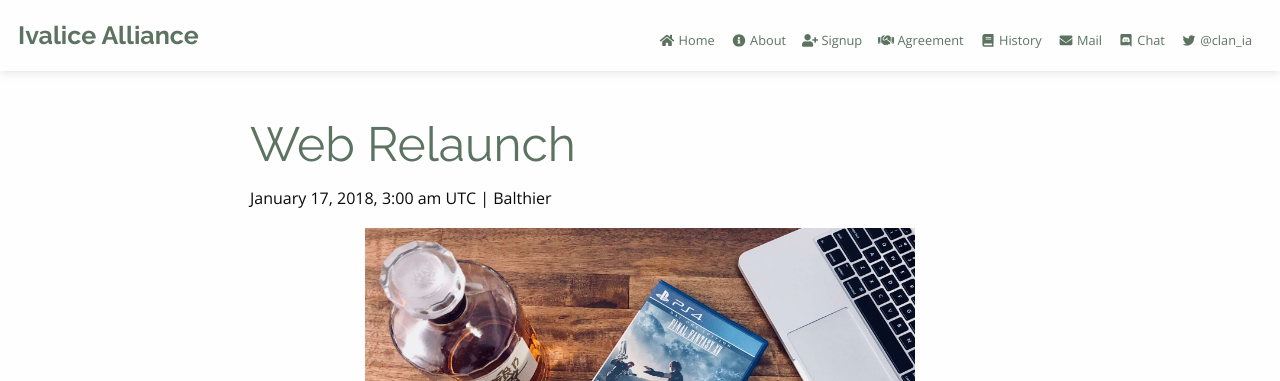
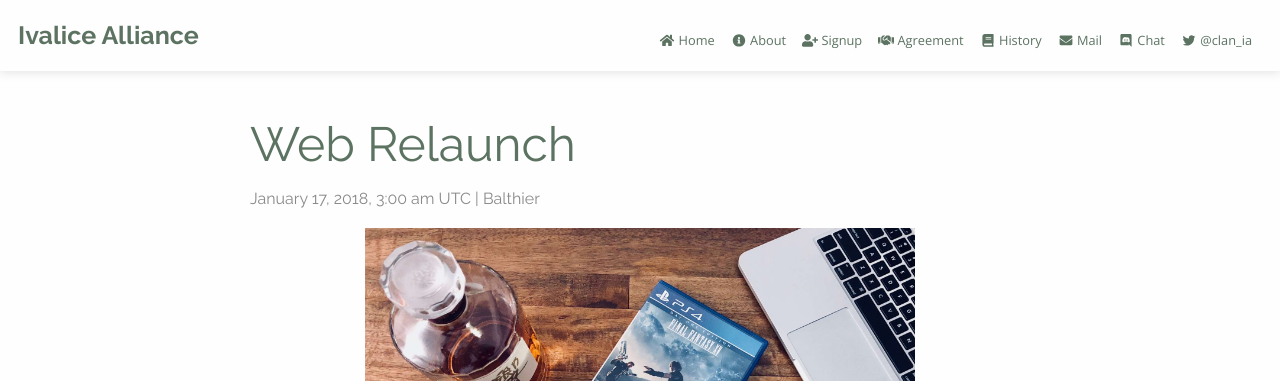
Before and after one commit to ivalicealliance/ivalicealliance.github.io, a Jekyll site: the page built from index.html, in a window 1280 px wide. Shown: the top 381 px of the page. Built offline with Jekyll 4.4.1, drawn with Linux system fonts in a browser that asks for light colours; nearby versions of some CDN libraries; the list of posts is cut into pages by our own code.

Commit message:
Use consistent attribution style for posts
- Refactor date and author block to `attribution.html`
- Include `attribution.html` in `index.html` and `header.html`

```diff
--- /dev/null
+++ b/_includes/attribution.html
@@ -0,0 +1,8 @@
+<p class="author">
+    <span class="h6 subheader">
+        {{ include.source.date | date: "%B %e, %Y, %l:%M %P %Z" }}
+        {% if include.source.author %}
+            | {{ include.source.author }}
+        {% endif %}
+    </span>
+</p>
--- a/_includes/header.html
+++ b/_includes/header.html
@@ -12,10 +12,6 @@
         {% endif %}
     </h1>
     {% if page.author and page.date %}
-<p class="author">
-    <span class="h6 subheader">
-        {{ page.date | date: "%B %e, %Y, %l:%M %P %Z" }} | {{ page.author }}
-    </span>
-</p>
+        {% include attribution.html source=page %}
     {% endif %}
 {% endunless %}
--- a/index.html
+++ b/index.html
@@ -11,10 +11,7 @@ hidden_title: true
   <h1 class="mtl">
     <a href="{{ post.url }}">{{ post.title }}</a>
   </h1>
-  <p class="author">
-    <span class="date">{{ post.date | date: "%B %e, %Y, %l:%M %P %Z" }} {% if post.author %} | {{ post.author }} {% endif %}
-    </span>
-  </p>
+  {% include attribution.html source=post %}
   <div class="content">
     {{ post.content }}
   </div>
```
Lines whose indentation alone changed are shown as unchanged.
